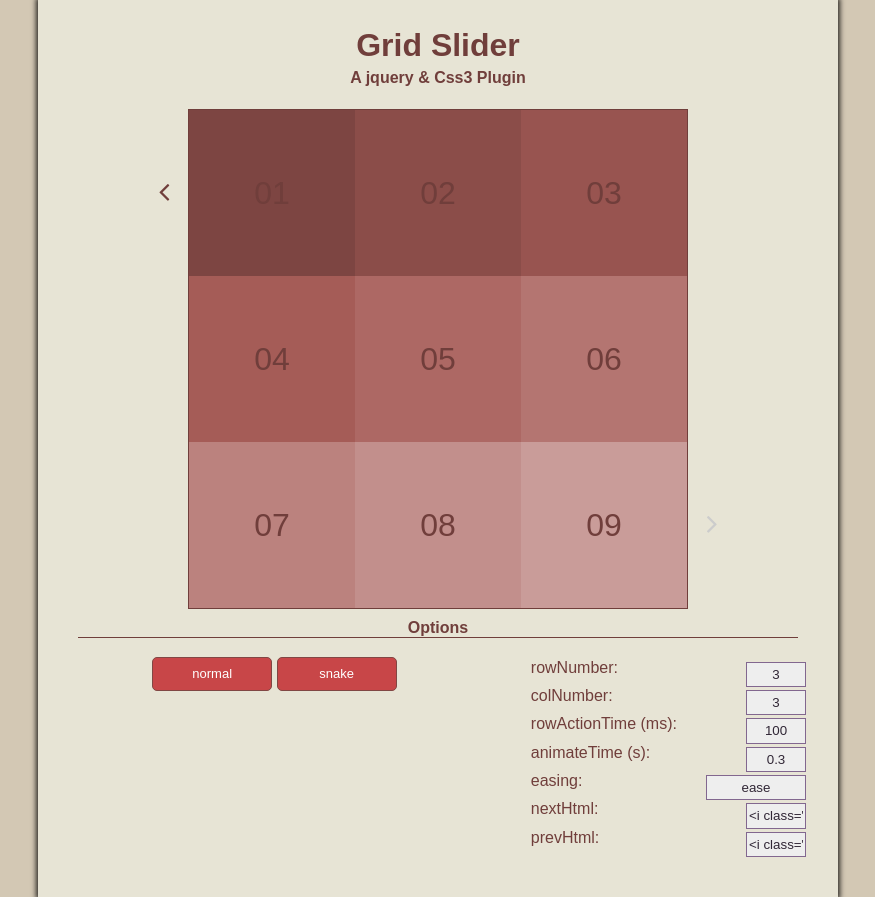
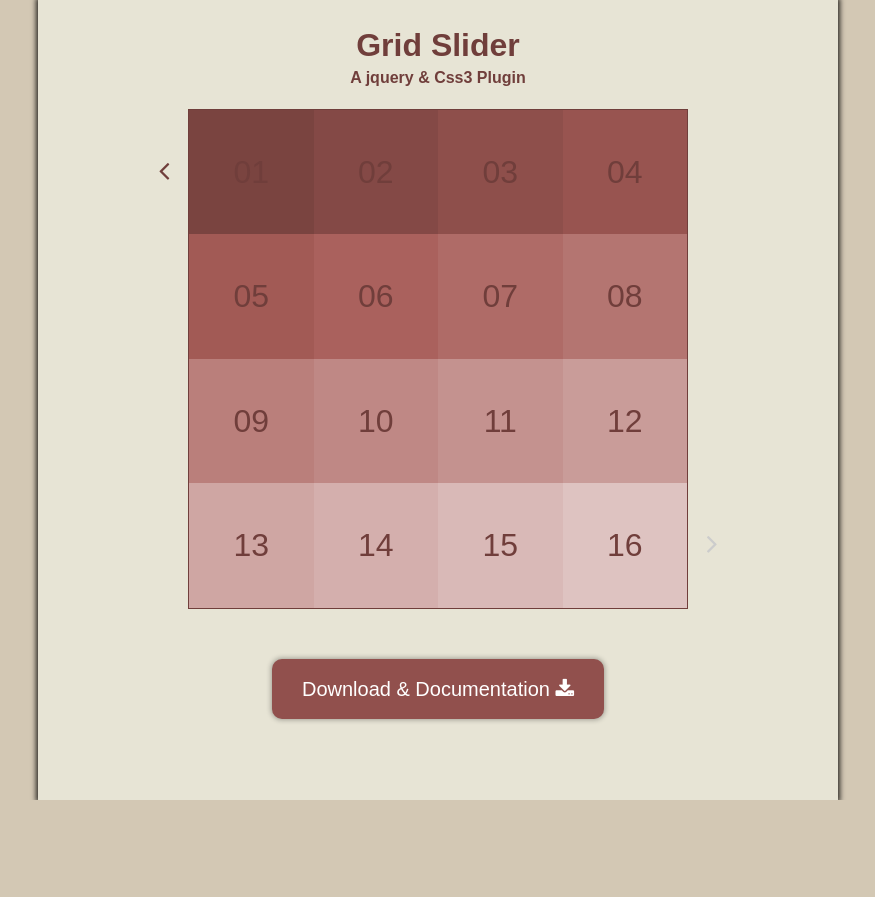
Before and after one commit to hossein-hajimali/grid-slider, a plain HTML site: page index.html in a window 1280 px wide. Shown: the whole page, without its empty margins (202-1077 px from the left). After the commit the page ends 800 px from the top, so only its background shows below. Drawn offline with Linux system fonts and the light colour scheme; a web font is replaced by a local one.

Commit message:
edit totla

```diff
--- a/index.html
+++ b/index.html
@@ -58,79 +58,30 @@
                 <div class="each-slide"><span>13</span></div>
                 <div class="each-slide"><span>14</span></div>
                 <div class="each-slide"><span>15</span></div>
+                <div class="each-slide"><span>16</span></div>
+                <div class="each-slide"><span>17</span></div>
+                <div class="each-slide"><span>18</span></div>
+                <div class="each-slide"><span>19</span></div>
+                <div class="each-slide"><span>20</span></div>
                 <span class="slider-controller next">next</span>
                 <span class="slider-controller prev">prev</span>
             </div>
-            <h4 class="devider"><span>options</span></h4>
-            <div class="options clearfix">
-                <div class="left-section">
-                    <div class="buttons">
-                        <button data-name="normal">normal</button>
-                        <button data-name="snake">snake</button>
-                    </div>
-                </div>
-                <div class="right-section">
-                    <div class="inputs">
-                        <div>
-                            rowNumber:
-                            <input type="text" id="rowNumber" data-name="rowNumber" value="3">
-                        </div>
-                        <div>
-                            colNumber:
-                            <input type="text" id="colNumber" data-name="colNumber" value="3">
-                        </div>
-                        <div>
-                            rowActionTime (ms):
-                            <input type="text" id="rowActionTime" data-name="rowActionTime" value="100">
-                        </div>
-                        <div>
-                            animateTime (s):
-                            <input type="text" id="animateTime" data-name="animateTime" value="0.3">
-                        </div>
-                        <div>
-                            easing:
-                            <input type="text" id="easing" class="large" data-name="easing" value="ease">
-                        </div>
-                        <div>
-                            nextHtml:
-                            <input type="text" id="nextHtml" data-name="nextHtml" value='<i class="fa fa-angle-left"></i>'>
-                        </div>
-                        <div>
-                            prevHtml:
-                            <input type="text" id="prevHtml" data-name="prevHtml" value='<i class="fa fa-angle-right"></i>'>
-                        </div>
-                    </div>
-                </div>
-            </div>
+
+            <a href="https://github.com/hossein-haijmali/grid-slider" target="_blank" class="download-button">Download &amp; Documentation <i class="fa fa-download"></i></a>
         </div>
+
+
 
         <!-- Scripts -->
         <script type="text/javascript" src="library/js/jquery-1.11.0.min.js"></script>
         <script type="text/javascript" src="library/js/min/grid-slider.min.js"></script>
         <script type="text/javascript">
             $('#mySlider').gridSlider({
-                    rowNumber: $('#rowNumber').val(),
-                    colNumber: $('#colNumber').val(),
-                    animateTime: $('#animateTime').val(),
-                    easing: $('#easing').val(),
-                    nextHtml: $('#nextHtml').val(),
-                    prevHtml: $('#prevHtml').val(),
-                    effect: $(this).data('name'),
-                    rowActionTime: $('#rowActionTime').val()
-                });
-            $('.buttons > button').each(function(){
-                $(this).on('click', function(){
-                    $('#mySlider').gridSlider({
-                        rowNumber: $('#rowNumber').val(),
-                        colNumber: $('#colNumber').val(),
-                        animateTime: $('#animateTime').val(),
-                        easing: $('#easing').val(),
-                        nextHtml: $('#nextHtml').val(),
-                        prevHtml: $('#prevHtml').val(),
-                        effect: $(this).data('name'),
-                        rowActionTime: $('#rowActionTime').val()
-                    });
-                });
+                effect: 'normal',
+                rowNumber: 4,
+                colNumber: 4,
+                nextHtml: '<i class="fa fa-angle-left"></i>',
+                prevHtml: '<i class="fa fa-angle-right"></i>'
             });
         </script>
         <!-- /Scripts -->
--- a/library/sass/style.scss
+++ b/library/sass/style.scss
@@ -6,6 +6,18 @@
 
 // Styles
 // -------------------------------------
+*{
+    @include box-sizing(border-box);
+}
+a, a:hover, a:focus, a:active{
+    outline: 0 none;
+    text-decoration: none;
+}
+.clearfix:after{
+    clear: both;
+    content: "";
+    display: block;
+}
 html, body{
 	width: 100%;
 	height: 100%;
@@ -70,10 +82,10 @@ html, body{
 		@include translate(-50%, -50%);
 	}
 }
-@for $i from 1 through 15{
+@for $i from 1 through 20{
 	.each-slide{
 		&:nth-child(#{$i}){
-			background-color: lighten(#703E3B, $i*4% );
+			background-color: lighten(#703E3B, $i*3% );
 			//border: 1px solid lighten(#A32C28, $i*2% );
 		}
 	}
@@ -149,17 +161,17 @@ html, body{
 .download-button{
     display: inline-block;
     color: #fff;
-    line-height: 2;
+    line-height: 3;
     padding: 0 30px;
     margin-top: 50px;
     margin-bottom: 80px;
-    font-size: 30px;
-    background-color: lighten(#312736, 10%);
+    font-size: 20px;
+    background-color: lighten(#703e3b, 10%);
     //text-transform: uppercase;
     @include border-radius(10px);
     @include box-shadow(0 0 5px 1px rgba(0,0,0,0.3));
 
     &:hover{
-        @include gradient(lighten(#312736, 15%),lighten(#312736, 12%))
+        @include gradient(lighten(#703e3b, 15%),lighten(#703e3b, 12%))
     }
 }
```
Also changed, not shown: library/css/style.css.
